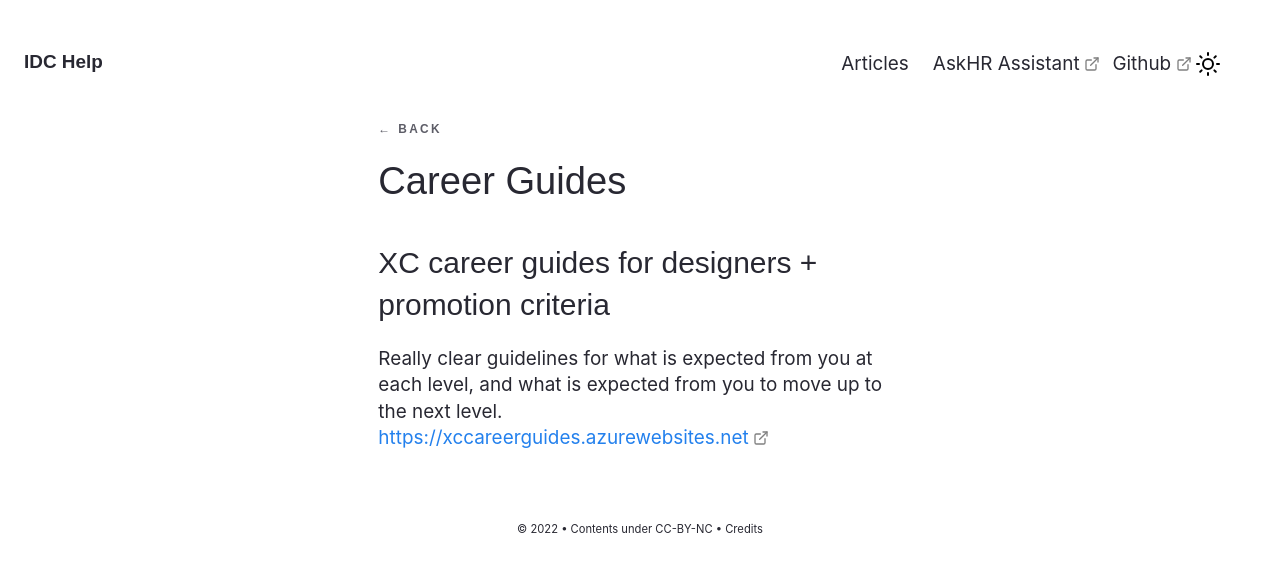
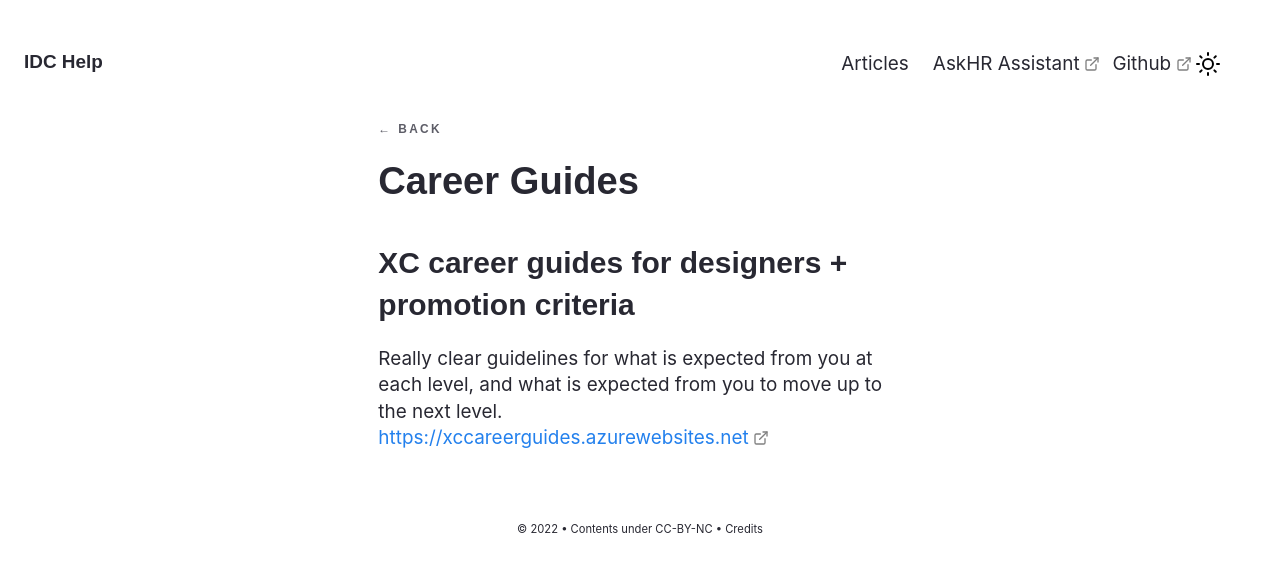
Before and after one commit to akademi-archive/akademi-archive.github.io, a Jekyll site: the page built from _notes/Public/Career Guides.md, in a window 1280 px wide. Shown: the top 572 px of the page. Built offline with Jekyll 4.4.1, drawn with Linux system fonts in a browser that asks for light colours; some web fonts are replaced.

Commit message:
Use bold weight

```diff
--- a/assets/css/main.css
+++ b/assets/css/main.css
@@ -638,7 +638,7 @@ a.has-text-danger:hover, a.has-text-danger:focus {
   font-weight: 600 !important; }
 
 .has-text-weight-bold {
-  font-weight: 800 !important; }
+  font-weight: 700 !important; }
 
 .is-family-primary {
   font-family: "Work Sans", BlinkMacSystemFont, -apple-system, "Segoe UI", "Roboto", "Oxygen", "Ubuntu", "Cantarell", "Fira Sans", "Droid Sans", "Helvetica Neue", "Helvetica", "Arial", sans-serif !important; }
--- a/assets/css/style.css
+++ b/assets/css/style.css
@@ -75,15 +75,15 @@ html[data-theme="dark"] {
 
 .jumbo {
     font-size: var(--text-jumbo);
-    font-weight: var(--text-weight-normal);
+    font-weight: var(--text-weight-bold);
     line-height: var(--text-leading-narrow);
-    padding-bottom: 0;
+    padding-bottom: .25em;
 }
 
 h1 {
     font-size: var(--text-xxl);
     line-height: var(--text-leading-narrow);
-    font-weight: var(--text-weight-normal);
+    font-weight: var(--text-weight-bold);
     padding: var(--padding-normal) 0;
 }
 
@@ -97,7 +97,7 @@ h2 {
 h3 {
     font-size: var(--text-xl);
     line-height: var(--text-leading-normal);
-    font-weight: var(--text-weight-normal);
+    font-weight: var(--text-weight-bold);
     padding: var(--padding-normal) 0;
 }
 
@@ -111,7 +111,7 @@ h4 {
 h5 {
     font-size: var(--text-l);
     line-height: var(--text-leading-wide);
-    font-weight: var(--text-weight-normal);
+    font-weight: var(--text-weight-bold);
     padding: var(--padding-thin) 0;
 }
 
```
Also changed, not shown: 2 other files.
